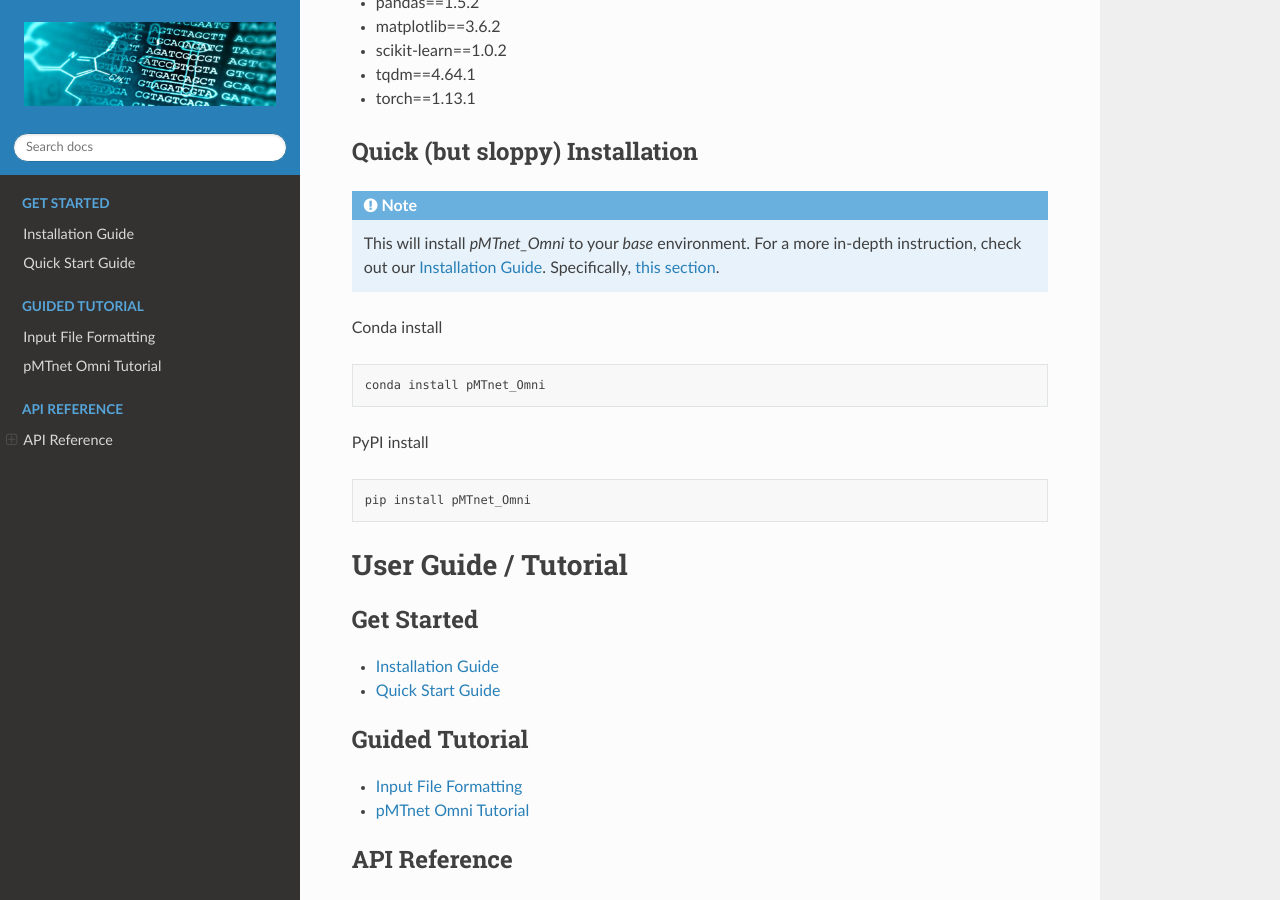
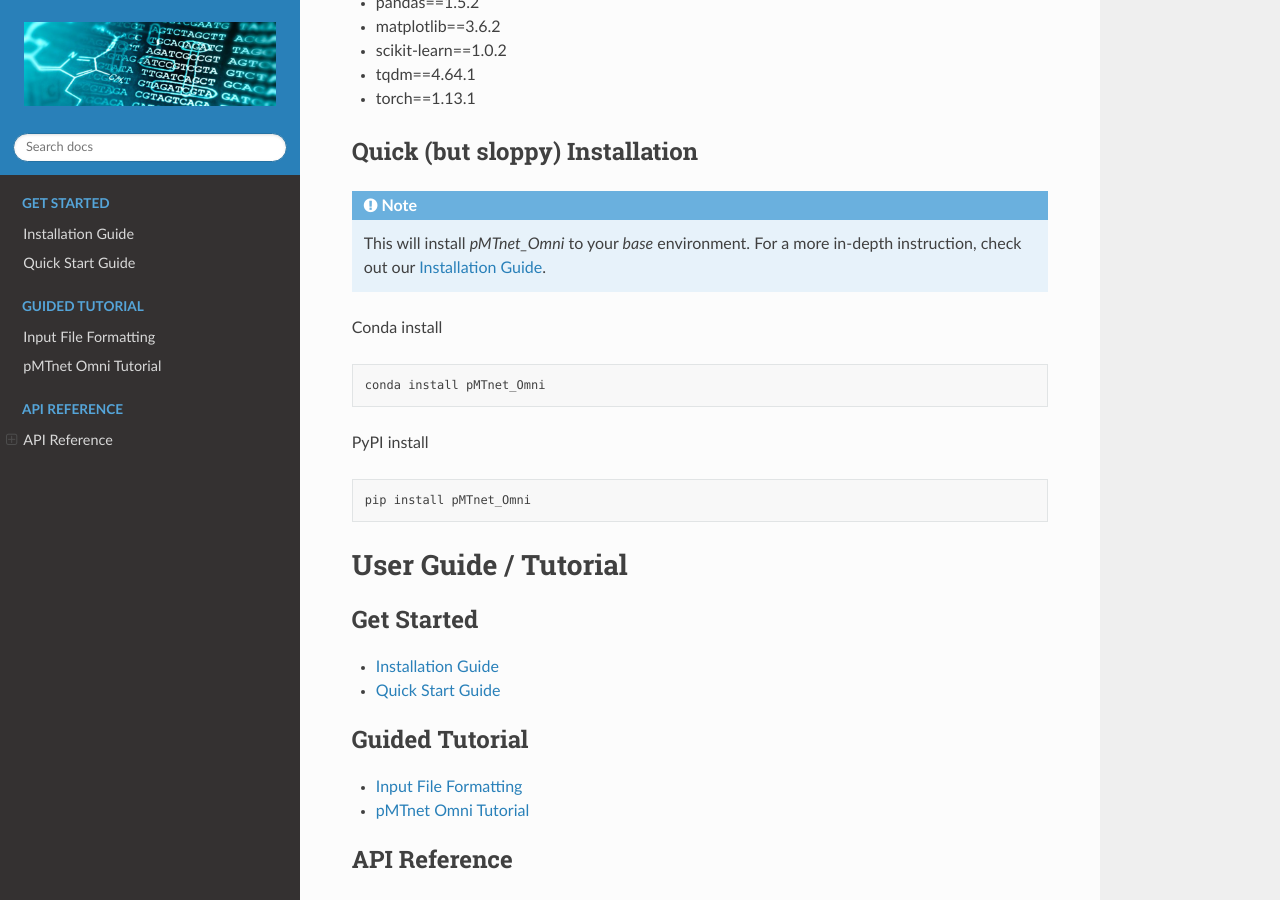
Before and after one commit to Yuqiu-Yang/pMTnet_Omni, a Sphinx documentation site: the page built from docs/source/index.rst, in a window 1280 px wide and 900 px high, scrolled down 1183 px. Built offline with Sphinx 7.4.7 and the Read the Docs theme 2.0.0, drawn with Linux system fonts in a browser that asks for light colours.

Commit message:
Update index.rst

```diff
--- a/docs/source/index.rst
+++ b/docs/source/index.rst
@@ -43,8 +43,6 @@ Quick (but sloppy) Installation
 .. note::
    This will install *pMTnet_Omni* to your `base` environment.
    For a more in-depth instruction, check out our :doc:`installation_guide`.
-   Specifically, :ref:`this section <installation guide>`.
-
 
 Conda install
 
```
